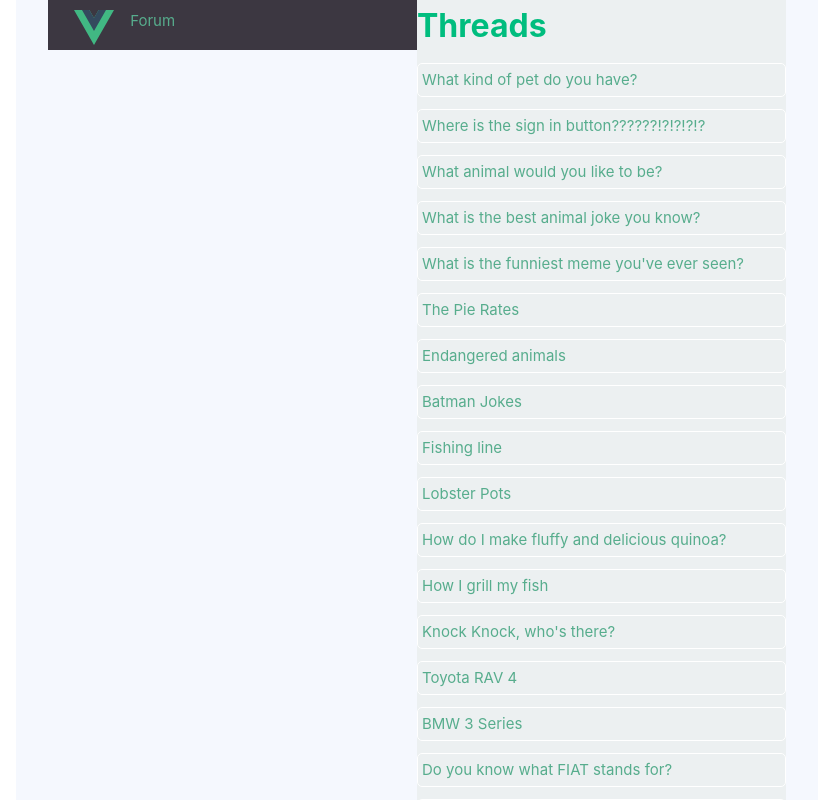
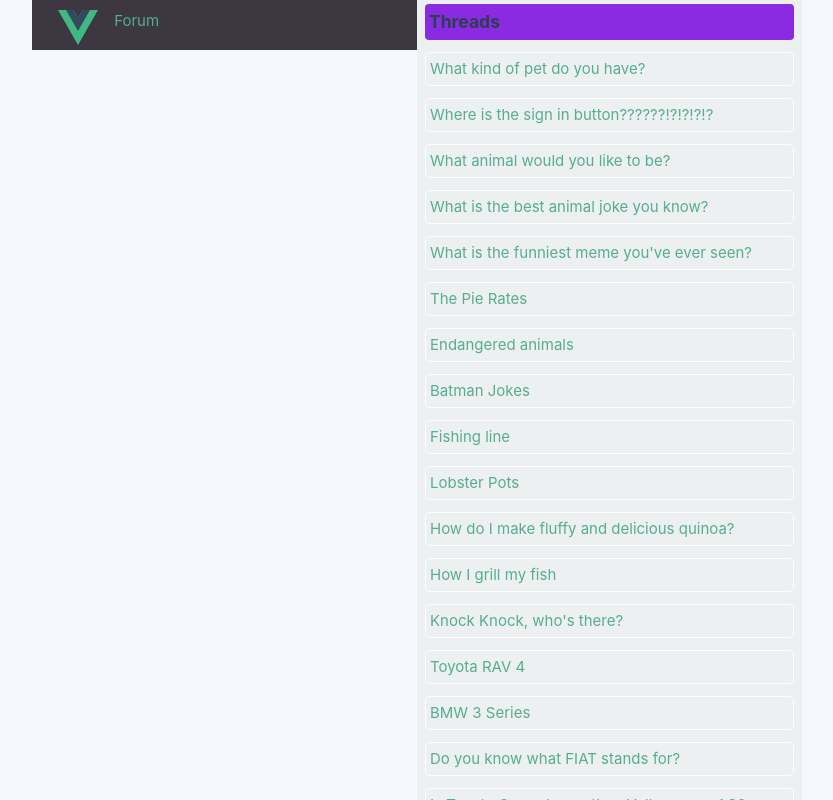
Before and after one commit to gtopsis/simple-vue3-forum, a Vue app: page / in a window 1280 px wide. Shown: the top 800 px of the page, without its empty margins (223-1056 px from the left). Built offline with nearby package versions, Linux system fonts and the light colour scheme.

Commit message:
Make comp. ThreadsListing reusable

```diff
--- a/src/views/HomeView.vue
+++ b/src/views/HomeView.vue
@@ -1,18 +1,24 @@
 <script setup lang="ts">
 import ThreadsListing from '../components/ThreadsListing.vue'
+import appData from '@/data.json'
+import { ref } from 'vue'
+const threads = ref(appData.threads) || []
 </script>
 
 <template>
-  <main>
-    <div class="greetings">
-      <h1 class="green">Threads</h1>
+  <main class="full-width px-2">
+    <div class="threads-section rounded mt-1 pa-1">
+      <h3 class="white mb-0">Threads</h3>
     </div>
-    <ThreadsListing></ThreadsListing>
+    <ThreadsListing :threads="threads"></ThreadsListing>
   </main>
 </template>
 
 <style scoped>
-.main {
-  background-color: black;
+main {
+  width: 100%;
+}
+.threads-section {
+  background-color: blueviolet;
 }
 </style>
```
